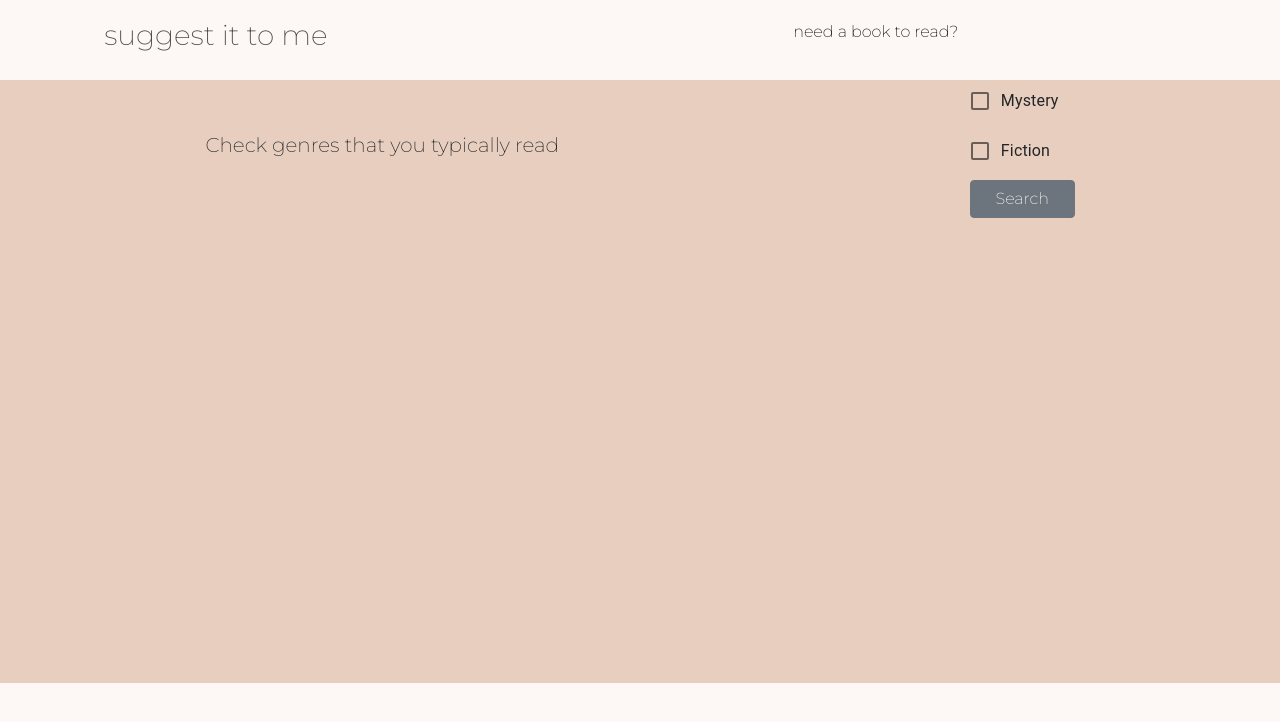
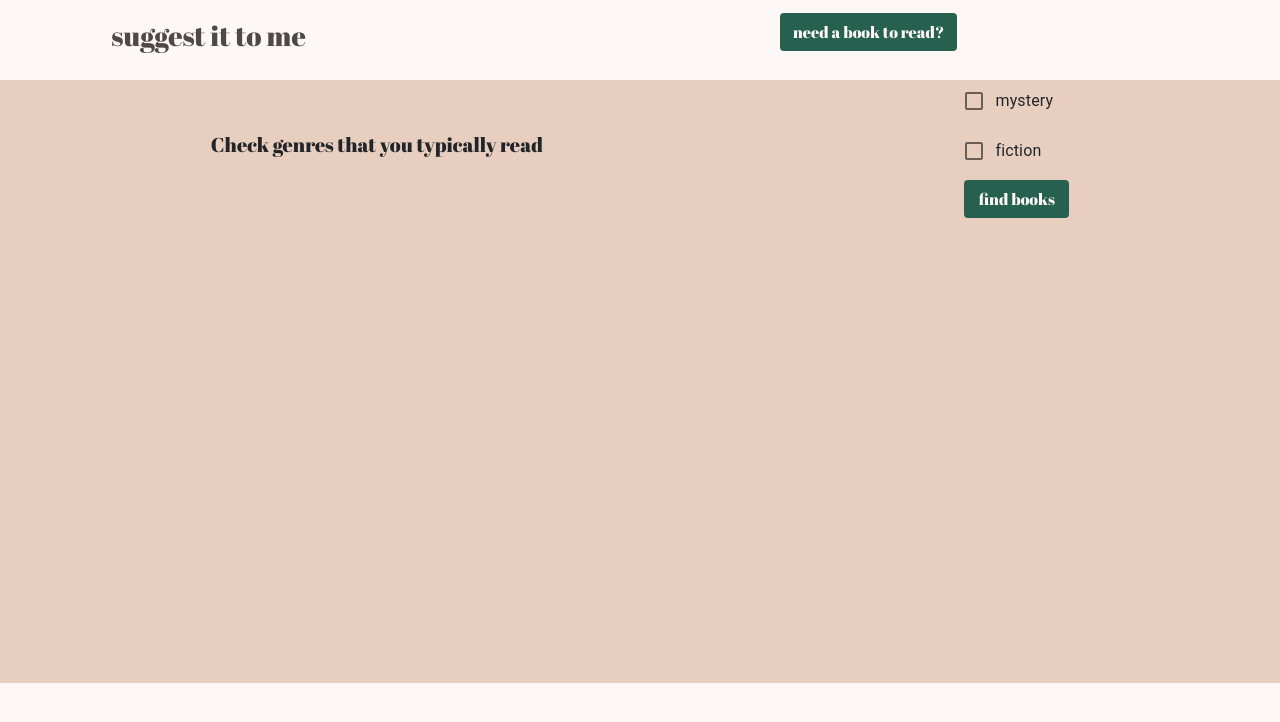
Before and after one commit to chloehellberg/SuggestItToMe, a React (Create React App) app: page / in a window 1280 px wide. Shown: the top 722 px of the page. Built offline with nearby package versions, Linux system fonts and the light colour scheme; a web font is replaced by a local one.

Commit message:
Font styling and changes to className on some tags.

```diff
--- a/public/index.html
+++ b/public/index.html
@@ -13,7 +13,9 @@
 
     <link rel="manifest" href="%PUBLIC_URL%/manifest.json" />
     <link rel="preconnect" href="https://fonts.gstatic.com">
-    <link href="https://fonts.googleapis.com/css2?family=Montserrat:wght@200&display=swap" rel="stylesheet">
+    <link rel="preconnect" href="https://fonts.gstatic.com">
+    <link href="https://fonts.googleapis.com/css2?family=Abril+Fatface&display=swap" rel="stylesheet">
+    <!-- <link href="https://fonts.googleapis.com/css2?family=Montserrat:wght@200&display=swap" rel="stylesheet">-->
     <link href="https://fonts.googleapis.com/css2?family=Aclonica&display=swap" rel="stylesheet">
     <link rel="stylesheet" href="https://cdn.jsdelivr.net/npm/bootstrap@4.5.3/dist/css/bootstrap.min.css" integrity="sha384-TX8t27EcRE3e/ihU7zmQxVncDAy5uIKz4rEkgIXeMed4M0jlfIDPvg6uqKI2xXr2" crossorigin="anonymous">
     <title>React App</title>
--- a/src/components/FindBooksForm.js
+++ b/src/components/FindBooksForm.js
@@ -29,7 +29,7 @@ function FindBooksForm(props){
     <React.Fragment>
       <div className="form-questions">
       <h5>Check genres that you typically read</h5>
-      <form onSubmit={handleSettingFilterForAPI}>
+      <form class="categories" onSubmit={handleSettingFilterForAPI}>
         <FormGroup>
           <FormControlLabel
             control={
@@ -39,7 +39,7 @@ function FindBooksForm(props){
                 onChange={handleChange}
                 name="mystery" />
             }
-            label="Mystery"
+            label="mystery"
           />
           <FormControlLabel
             control={
@@ -49,9 +49,9 @@ function FindBooksForm(props){
                 onChange={handleChange}
                 name="fiction" />
             }
-            label="Fiction"
+            label="fiction"
           />
-          <button className='btn btn-secondary' type='submit'>Search</button>
+          <button className='btn' type='submit'>find books</button>
         </FormGroup>
       </form>
       </div>
--- a/src/components/Header.js
+++ b/src/components/Header.js
@@ -3,16 +3,18 @@ import { Link } from 'react-router-dom';
 
 function Header() {
 
-  const navStyle = {
-    color: 'black',
-  };
+  // const navStyle = {
+  //   color: 'black',
+  // };
 
   return (
     <nav class="wrap">
       <h3 class="full-width">suggest it to me</h3>
         <ul className="nav-links">
-          <Link style={navStyle} to="/">
+          <Link to="/">
+            <button className='btn'>
             <li>need a book to read?</li>
+            </button>
           </Link>
         </ul>
     </nav>
--- a/src/index.css
+++ b/src/index.css
@@ -1,6 +1,7 @@
 body {
   /* margin: 0% 10% 0% 10%; */   /* to remove space around header/footer*/
-  font-family: 'Montserrat', sans-serif;
+  /* font-family: 'Montserrat', sans-serif; */
+  font-family: 'Abril Fatface', cursive;
   margin-bottom: 80px;
   background-color: #E8CEBF;
 }
@@ -122,9 +123,14 @@ ul {
 }
 
 .btn:focus, .btn.focus {
-  background: indianred;
+  /* background: black; */
   outline: 2;
   box-shadow:0 0 0;
+}
+
+.btn {
+  background-color: #266150;
+  color: #FDF8F5;
 }
 
 
@@ -164,3 +170,7 @@ nav{
 .footer-container{
   background: #FDF8F5;
 }
+
+/* .categories {
+  font-family:  'Aclonica', sans-serif;
+} */
```
